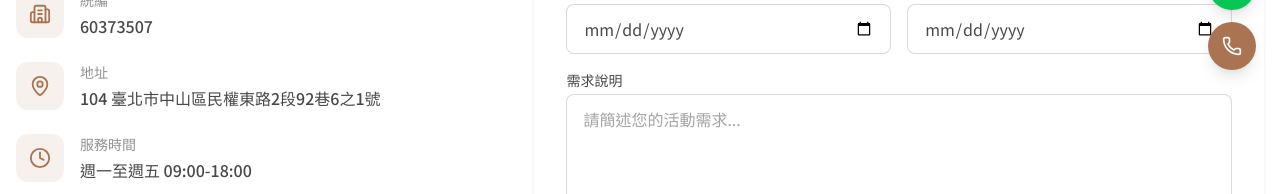
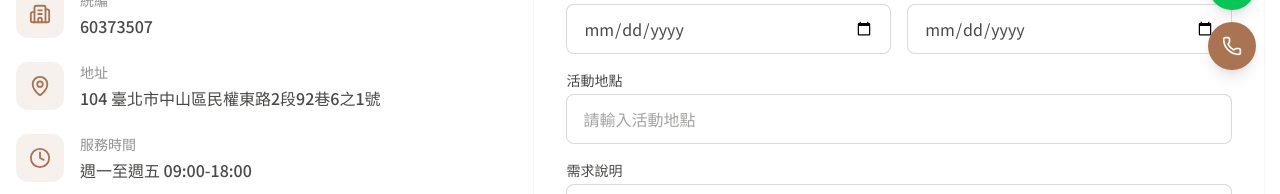
Before and after one commit to KEYI1997/bes-events, a Next.js app: page /contact in a window 1280 px wide. Shown: the part 706-900 px from the top of the page. Built offline with nearby package versions, Linux system fonts and the light colour scheme; no server answers.

Commit message:
feat: add event location to inquiry forms

```diff
--- a/src/app/api/contact/route.ts
+++ b/src/app/api/contact/route.ts
@@ -19,7 +19,7 @@ function normalizePhone(phone: string) {
 export async function POST(request: Request) {
   try {
     const body = await request.json();
-    const { name, phone, email, service_type, description, event_end_date, event_date } = body;
+    const { name, phone, email, service_type, description, event_end_date, event_date, event_location } = body;
 
     if (!name || !phone) {
       return NextResponse.json(
@@ -30,13 +30,19 @@ export async function POST(request: Request) {
 
     const normalizedPhone = normalizePhone(phone);
 
+    const location = typeof event_location === 'string' ? event_location.trim() : '';
+    const storedDescription = [
+      location ? `活動地點：${location}` : '',
+      description || '',
+    ].filter(Boolean).join('\n\n');
+
     // 寫入 Supabase
     const { error } = await supabase.from("contacts").insert({
       name,
       phone: normalizedPhone,
       email: email || null,
       service_type: service_type || null,
-      description: description || null,
+      description: storedDescription || null,
       event_end_date: event_end_date || null,
       event_date: event_date || null,
       status: "pending",
@@ -67,7 +73,7 @@ export async function POST(request: Request) {
           from: "境曜活動通知 <noreply@besevent.com>",
           to: notifyEmails,
           subject: `【新詢問單】${name}${service_type ? ` — ${service_type}` : ''}`,
-          html: contactEmailHtml({ name, phone: normalizedPhone, email, service_type, event_date, event_end_date, description }),
+          html: contactEmailHtml({ name, phone: normalizedPhone, email, service_type, event_date, event_end_date, event_location: location, description }),
         });
         if (emailError) {
           emailStatus = 'failed';
@@ -87,6 +93,7 @@ export async function POST(request: Request) {
       service_type ? `服務：${service_type}` : '',
       event_date ? `活動日期：${event_date}` : '',
       event_end_date ? `結束日期：${event_end_date}` : '',
+      location ? `活動地點：${location}` : '',
       description ? `需求：${String(description).slice(0, 2500)}` : '',
       '請至官網後臺查看完整詢問紀錄。',
     ].filter(Boolean).join('\n');
--- a/src/components/BartendingOrderModal.tsx
+++ b/src/components/BartendingOrderModal.tsx
@@ -26,6 +26,7 @@ interface FormState {
   email: string;
   event_date: string;
   event_time: string;
+  event_location: string;
   event_type: string;
   note: string;
 }
@@ -46,6 +47,7 @@ export default function BartendingOrderModal({ planName, onClose }: BartendingOr
     email: '',
     event_date: '',
     event_time: '',
+    event_location: '',
     event_type: '',
     note: '',
   });
@@ -115,6 +117,7 @@ export default function BartendingOrderModal({ planName, onClose }: BartendingOr
           email: form.email.trim(),
           service_type: '外派調酒',
           event_date: form.event_date,
+          event_location: form.event_location.trim(),
           description: `方案：${planName}\n活動時間：${form.event_time}\n活動類型：${form.event_type}${form.note ? `\n備註：${form.note}` : ''}`,
         }),
       });
@@ -265,6 +268,18 @@ export default function BartendingOrderModal({ planName, onClose }: BartendingOr
               </div>
             </div>
 
+            {/* 活動地點 */}
+            <div>
+              <label className="block text-sm font-semibold text-primary mb-1.5">活動地點</label>
+              <input
+                type="text"
+                value={form.event_location}
+                onChange={e => handleChange('event_location', e.target.value)}
+                placeholder="請輸入活動地點"
+                className="w-full border border-gray-200 rounded-xl px-4 py-3 text-sm outline-none transition-colors focus:border-cta"
+              />
+            </div>
+
             {/* 活動類型 */}
             <div>
               <label className="block text-sm font-semibold text-primary mb-1.5">
--- a/src/components/ContactFormInline.tsx
+++ b/src/components/ContactFormInline.tsx
@@ -11,7 +11,7 @@ const PHONE_REGEX = /^(09\d{2}-?\d{3}-?\d{3}|0\d{1,2}-?\d{6,8})$/;
 
 export default function ContactFormInline({ submitLabel = '送出諮詢' }: { submitLabel?: string }) {
   const [form, setForm] = useState({
-    name: '', phone: '', email: '', service_type: '', event_date: '', event_end_date: '', description: ''
+    name: '', phone: '', email: '', service_type: '', event_date: '', event_end_date: '', event_location: '', description: ''
   });
   const [loading, setLoading] = useState(false);
   const [success, setSuccess] = useState(false);
@@ -55,7 +55,7 @@ export default function ContactFormInline({ submitLabel = '送出諮詢' }: { su
       if (res.ok) {
         trackGoogleAdsLeadConversion();
         setSuccess(true);
-        setForm({ name: '', phone: '', email: '', service_type: '', event_date: '', event_end_date: '', description: '' });
+        setForm({ name: '', phone: '', email: '', service_type: '', event_date: '', event_end_date: '', event_location: '', description: '' });
       } else {
         setError('提交失敗，請稍後再試');
       }
@@ -157,6 +157,16 @@ export default function ContactFormInline({ submitLabel = '送出諮詢' }: { su
             className={inputClass('event_end_date')}
           />
         </div>
+        <div className="md:col-span-2">
+          <label className="block text-sm font-medium text-primary mb-1">活動地點</label>
+          <input
+            type="text"
+            value={form.event_location}
+            onChange={(e) => setForm({...form, event_location: e.target.value})}
+            className={inputClass('event_location')}
+            placeholder="請輸入活動地點"
+          />
+        </div>
       </div>
       <div>
         <label className="block text-sm font-medium text-primary mb-1">需求說明</label>
--- a/src/components/ContactModal.tsx
+++ b/src/components/ContactModal.tsx
@@ -17,7 +17,7 @@ interface ContactModalProps {
 
 export default function ContactModal({ isOpen, onClose, productName, serviceType, addOnOptions = [], priceOptions = [] }: ContactModalProps) {
   const [form, setForm] = useState({
-    name: '', phone: '', email: '', service_type: '', event_date: '', event_end_date: '', description: ''
+    name: '', phone: '', email: '', service_type: '', event_date: '', event_end_date: '', event_location: '', description: ''
   });
   const [loading, setLoading] = useState(false);
   const [success, setSuccess] = useState(false);
@@ -83,7 +83,7 @@ export default function ContactModal({ isOpen, onClose, productName, serviceType
       if (res.ok) {
         trackGoogleAdsLeadConversion();
         setSuccess(true);
-        setForm({ name: '', phone: '', email: '', service_type: '', event_date: '', event_end_date: '', description: '' });
+        setForm({ name: '', phone: '', email: '', service_type: '', event_date: '', event_end_date: '', event_location: '', description: '' });
         setSelectedAddOns([]);
         setSelectedPriceOption('');
         setPriceOptionError('');
@@ -231,6 +231,16 @@ export default function ContactModal({ isOpen, onClose, productName, serviceType
                     className={inputClass('event_end_date')}
                   />
                 </div>
+                <div className="md:col-span-2">
+                  <label className="block text-sm font-medium text-gray-700 mb-1">活動地點</label>
+                  <input
+                    type="text"
+                    value={form.event_location}
+                    onChange={(e) => setForm({...form, event_location: e.target.value})}
+                    className={inputClass('event_location')}
+                    placeholder="請輸入活動地點"
+                  />
+                </div>
               </div>
               <div>
                 <label className="block text-sm font-medium text-gray-700 mb-1">需求說明</label>
--- a/src/components/ShowGirlInquiryForm.tsx
+++ b/src/components/ShowGirlInquiryForm.tsx
@@ -26,6 +26,7 @@ export default function ShowGirlInquiryForm() {
   const [email, setEmail] = useState('');
   const [emailError, setEmailError] = useState('');
   const [eventDate, setEventDate] = useState('');
+  const [eventLocation, setEventLocation] = useState('');
   const [eventName, setEventName] = useState('');
   const [headcount, setHeadcount] = useState('');
   const [submitted, setSubmitted] = useState(false);
@@ -75,6 +76,7 @@ export default function ShowGirlInquiryForm() {
           email,
           service_type: 'SHOW GIRL',
           event_date: eventDate,
+          event_location: eventLocation,
           description: `活動名稱：${eventName}\n需要人數：${headcount} 人\n身高範圍：${heightMin}～${heightMax} cm（含高跟鞋）\n服裝要求：${outfit}`,
         }),
       });
@@ -218,6 +220,17 @@ export default function ShowGirlInquiryForm() {
         />
       </div>
 
+      <div>
+        <label className="block text-sm font-semibold text-primary mb-1.5">活動地點</label>
+        <input
+          type="text"
+          value={eventLocation}
+          onChange={e => setEventLocation(e.target.value)}
+          placeholder="請輸入活動地點"
+          className="w-full px-4 py-3 border-2 border-primary/20 rounded-xl focus:outline-none focus:border-cta transition text-sm"
+        />
+      </div>
+
       <button
         type="submit"
         disabled={submitting}
--- a/src/lib/emailTemplates.ts
+++ b/src/lib/emailTemplates.ts
@@ -69,6 +69,7 @@ export function contactEmailHtml(data: {
   service_type?: string;
   event_date?: string;
   event_end_date?: string;
+  event_location?: string;
   description?: string;
 }) {
   const rows = [
@@ -78,6 +79,7 @@ export function contactEmailHtml(data: {
     ...(data.service_type  ? [infoRow('服務類型', data.service_type,  true)]  : []),
     ...(data.event_date    ? [infoRow('活動起日', data.event_date,    false)] : []),
     ...(data.event_end_date? [infoRow('活動迄日', data.event_end_date,true)]  : []),
+    ...(data.event_location? [infoRow('活動地點', data.event_location, false)] : []),
     ...(data.description   ? [infoRow('需求說明', data.description.replace(/\n/g,'<br>'), false)] : []),
   ].join('');
 
```
